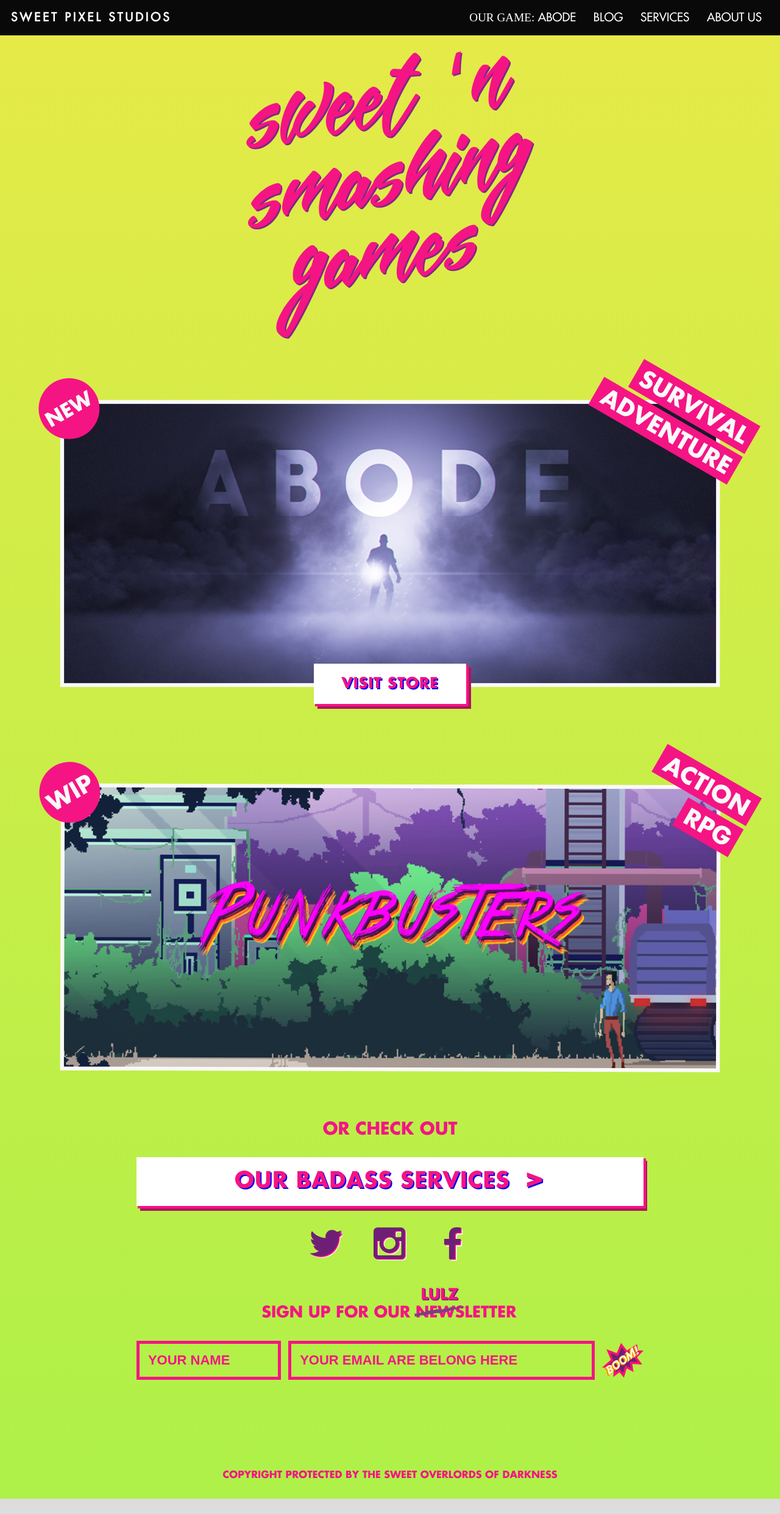
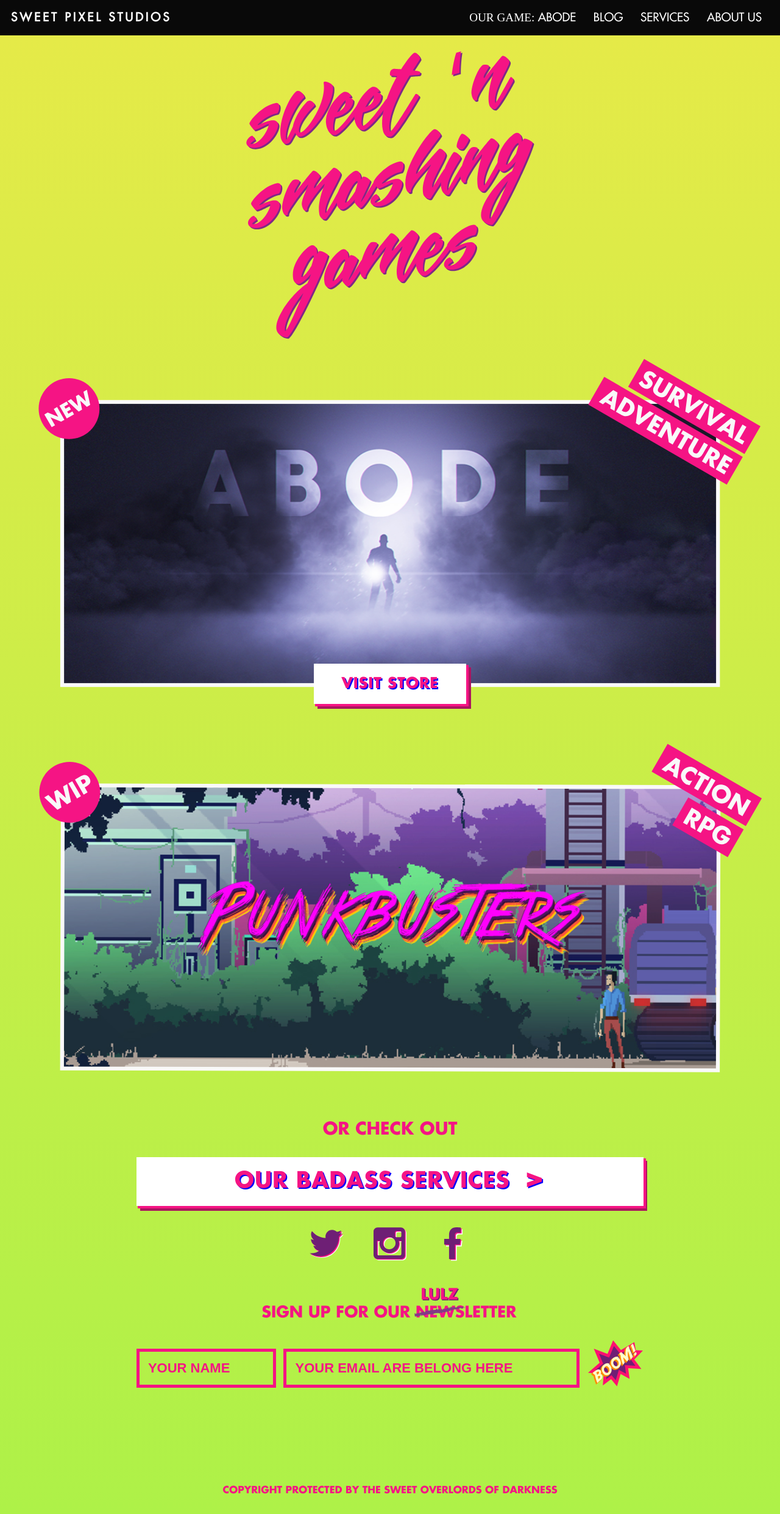
Before and after one commit to SweetPixel/SPS, a Jekyll site: the page built from index.md, in a window 1280 px wide. Shown: the whole page at 61% size. Built offline with Jekyll 4.4.1, drawn with Linux system fonts in a browser that asks for light colours; some web fonts are replaced; before the commit the page ends 2457 px from its top, so only the background shows below that.

Commit message:
fixing button size

```diff
--- a/assets/css/home.css
+++ b/assets/css/home.css
@@ -45,16 +45,17 @@
 }
 
 .social-links a:hover .icon {
-  background-position: -64px 0;
+  background-position: -4rem 0;
 }
 
 .boom:hover .icon {
-  background-position: -80px 0;
+  background-position: -6.6rem -8px;
 }
 
 .boom .icon {
-  width: 5rem;
-  height: 5rem;
+  background-position: 0 -8px;
+  width: 6.6rem;
+  height: 6.6rem;
   background-size: auto 100%;
   background-image: url('../icons/Indie-Games-Boom-Button-100x100.svg');
 }
```
